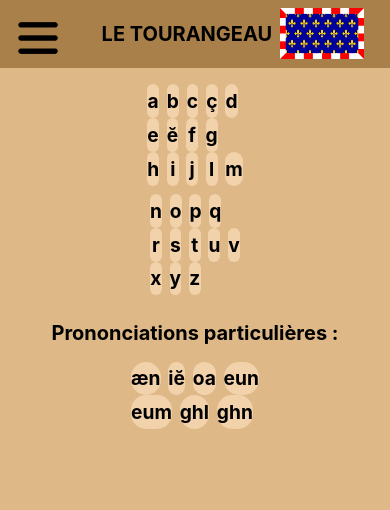
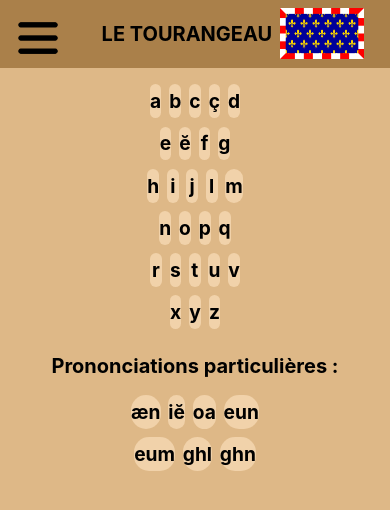
Before and after one commit to ElMala37/tourangeau, a React (Create React App) app: page /alphabet in a window 390 px wide. Shown: the top 510 px of the page. Built offline with nearby package versions, Linux system fonts and the light colour scheme.

Commit message:
Alphabet

```diff
--- a/src/styles/Alphabet.css
+++ b/src/styles/Alphabet.css
@@ -68,6 +68,14 @@
     .AlphabetDispositionBlock{
         display: flex;
         flex-direction: column;
+        margin-bottom: 0vh;
+        justify-content: center;
+        align-items: center;
+    }
+
+    .AlphabetDispositionCase{
+        display: flex;
+        flex-direction: row;
         margin-bottom: 1vh;
     }
 
```
